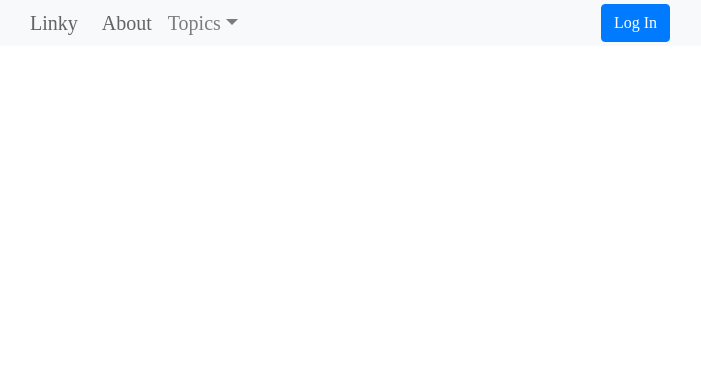
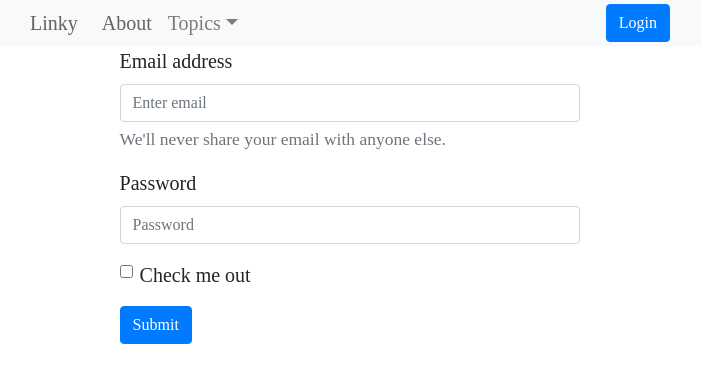
Before and after one commit to rolyli/linky-ui, a React (Create React App) app: page /login in a window 1280 px wide. Shown: the top 382 px of the page, without its empty margins (290-991 px from the left). Built offline with nearby package versions, Linux system fonts and the light colour scheme.

Commit message:
Add login page

```diff
--- a/src/App.css
+++ b/src/App.css
@@ -6,7 +6,7 @@
   }
 }
 
-@media (min-width: 576px) {
+@media (min-width: 1200px) {
   .navbar {
     padding: 0 20rem;
   }
--- a/src/App.js
+++ b/src/App.js
@@ -14,6 +14,8 @@ import {
   Link,
   useLocation,
 } from "react-router-dom";
+
+import { Login } from "./pages/Login"
 
 import "./App.css";
 
@@ -97,10 +99,6 @@ const About = () => {
   return <p className="mx-1 mt-4">Linky</p>;
 };
 
-const Login = () => {
-
-}
-
 const App = () => {
   return (
     <Router>
@@ -115,6 +113,7 @@ const App = () => {
             <About />
           </Route>
           <Route path="/post/:id" children={<Post />}></Route>
+          <Route path="/login" component={ Login }></Route>
         </Switch>
       </div>
     </Router>
--- a/src/components/navbar.js
+++ b/src/components/navbar.js
@@ -32,8 +32,9 @@ const NavbarEl = () => {
             </NavDropdown.Item>
           </NavDropdown>{" "}
         </Nav>{" "}
-
-        <Button>Log In</Button>
+        <Link to="/login">
+          <Button>Login</Button>
+        </Link>
       </Navbar.Collapse>
     </Navbar>
   );
--- a/src/pages/Login.js
+++ b/src/pages/Login.js
@@ -0,0 +1,51 @@
+import { Form, Button } from "react-bootstrap";
+import axios from "../axios";
+import { useState } from "react";
+
+const Login = (props) => {
+  const [username, setUsername] = useState("");
+  const [password, setPassword] = useState("");
+
+  const handleSubmit = (e) => {
+    e.preventDefault();
+    axios.post("/api/user/login", { username, password }).then((res) => {
+        console.log(res)
+    });
+  };
+
+  return (
+    <div className="app">
+      <Form onSubmit={handleSubmit}>
+        <Form.Group controlId="formBasicEmail">
+          <Form.Label>Email address</Form.Label>
+          <Form.Control
+            placeholder="Enter email"
+            value={username}
+            onChange={({ target }) => setUsername(target.value)}
+          />
+          <Form.Text className="text-muted">
+            We'll never share your email with anyone else.
+          </Form.Text>
+        </Form.Group>
+
+        <Form.Group controlId="formBasicPassword">
+          <Form.Label>Password</Form.Label>
+          <Form.Control
+            type="password"
+            placeholder="Password"
+            value={password}
+            onChange={({ target }) => setPassword(target.value)}
+          />
+        </Form.Group>
+        <Form.Group controlId="formBasicCheckbox">
+          <Form.Check type="checkbox" label="Check me out" />
+        </Form.Group>
+        <Button variant="primary" type="submit">
+          Submit
+        </Button>
+      </Form>
+    </div>
+  );
+};
+
+export { Login };
```
Also changed, not shown: 1 other file (tests, documents, lock files or other folders).
